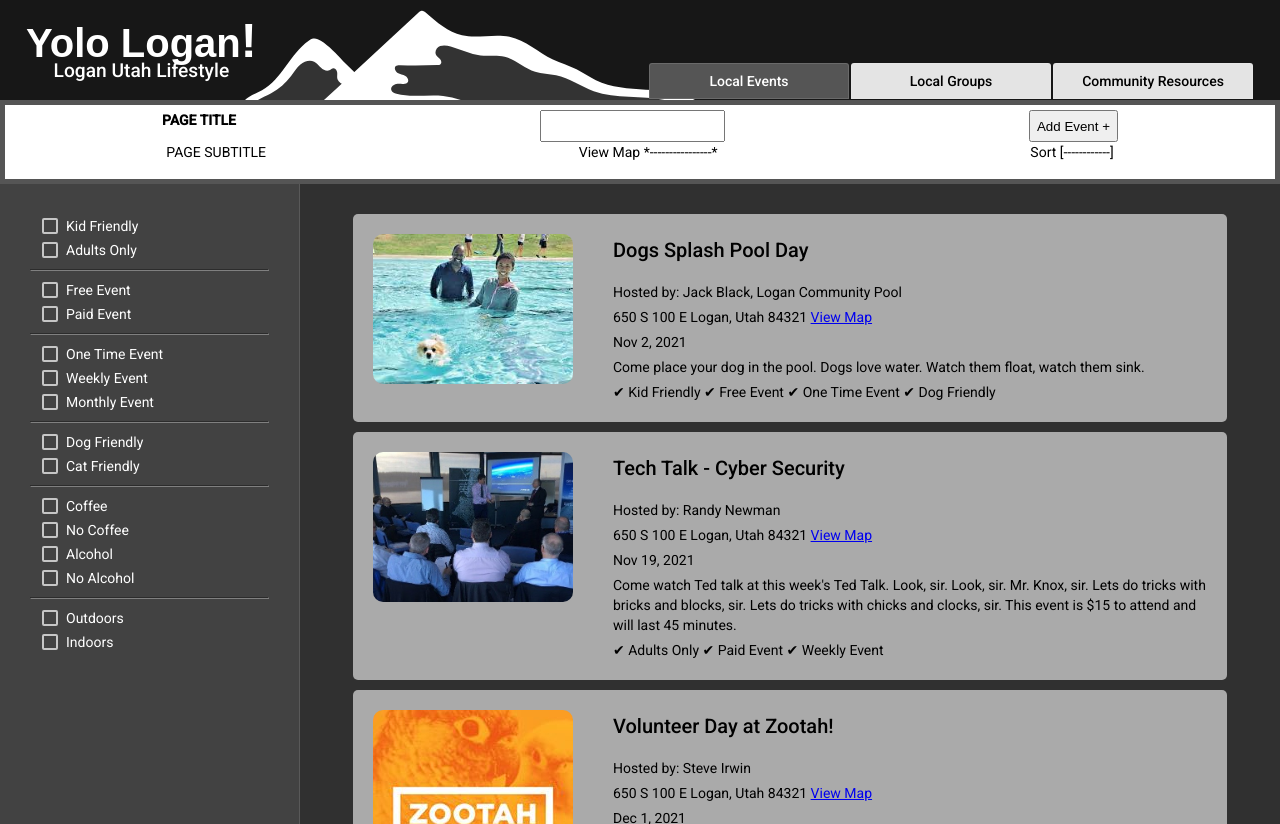
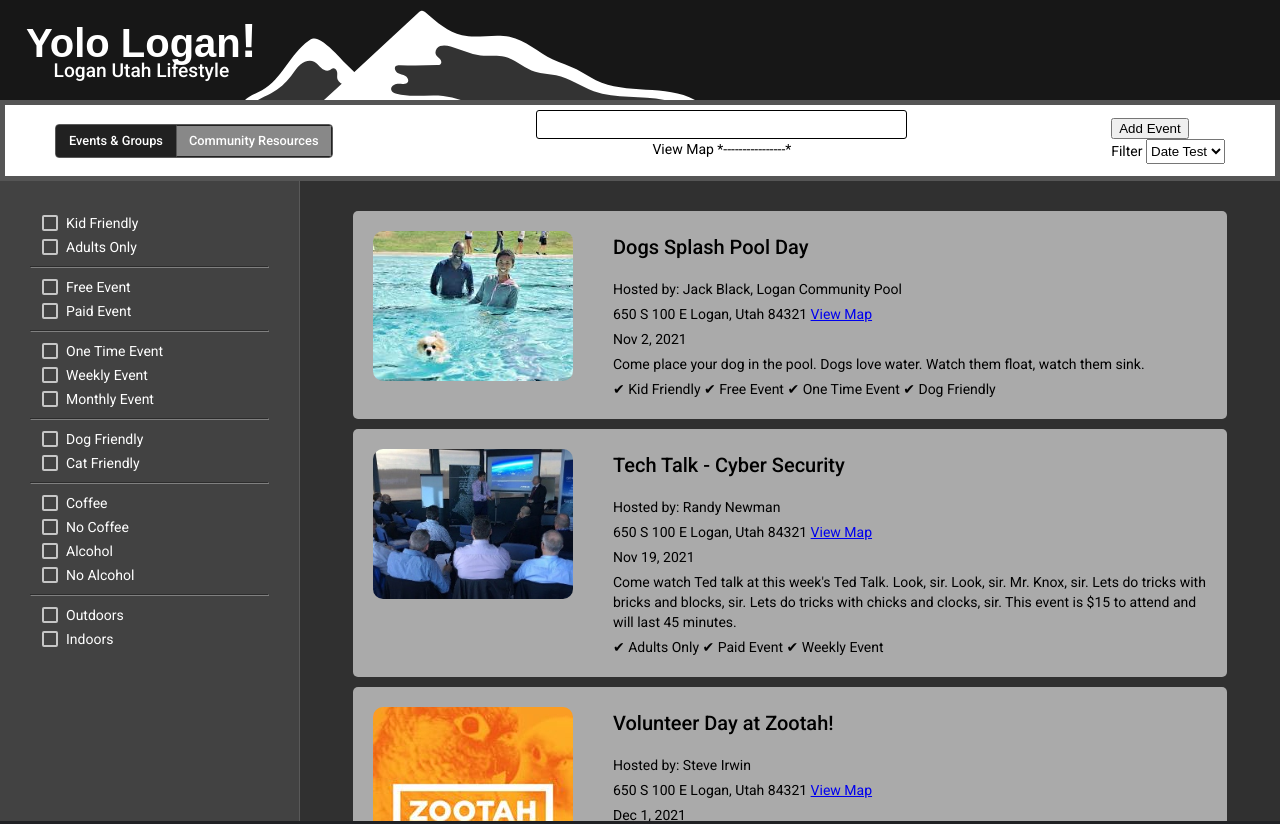
Before and after one commit to tdeckard2000/YoloLogan, an Angular app: page / in a window 1280 px wide. Built offline with nearby package versions, Linux system fonts and the light colour scheme.

Commit message:
Begin stylizing searchbar section

```diff
--- a/src/app/app.module.ts
+++ b/src/app/app.module.ts
@@ -15,6 +15,7 @@ import { FormsModule, ReactiveFormsModule } from '@angular/forms';
 import { FilterPipePipe } from './pipes/filter-pipe.pipe';
 import { HighlightTextPipe } from './pipes/highlight-text.pipe';
 import {MatCheckboxModule} from '@angular/material/checkbox';
+import {MatButtonToggleModule} from '@angular/material/button-toggle';
 
 
 @NgModule({
@@ -36,7 +37,8 @@ import {MatCheckboxModule} from '@angular/material/checkbox';
     MatSidenavModule,
     FormsModule,
     MatCheckboxModule,
-    ReactiveFormsModule
+    ReactiveFormsModule,
+    MatButtonToggleModule
   ],
   providers: [],
   bootstrap: [AppComponent]
--- a/src/app/header/header.component.html
+++ b/src/app/header/header.component.html
@@ -9,7 +9,7 @@
         Logan Utah Lifestyle
       </div>
     </div>
-    <div class="headerNavigation">
+    <!-- <div class="headerNavigation">
       <button (click)="onNavigationClick('localEvents')"
       [ngClass]="{buttonSelected: currentPage === 'localEvents'}" mat-stroked-button>Local Events
       </button>
@@ -19,6 +19,6 @@
       <button (click)="onNavigationClick('communityResources')"
       [ngClass]="{buttonSelected: currentPage === 'communityResources'}" mat-stroked-button>Community Resources
       </button>
-    </div>
+    </div> -->
   </div>
 </mat-toolbar>
--- a/src/app/search-bar/search-bar.component.html
+++ b/src/app/search-bar/search-bar.component.html
@@ -1,12 +1,29 @@
 <div class="containerMain">
   <div class="containerRow1">
-    <p class="pageTitle">PAGE TITLE</p>
-    <input [(ngModel)]="searchString" (keyup)="onSearchString()" type="text">
-    <button>Add Event +</button>
-  </div>
-  <div class="containerRow2">
-    <p>PAGE SUBTITLE</p>
-    <p>View Map *----------------*</p>
-    <p>Sort [------------]</p>
+    <div class="col1">
+      <mat-button-toggle-group class="pageToggle" name="pageToggle" aria-label="Font Style">
+        <mat-button-toggle class="pageToggleButton" value="eventsAndGroups" checked="true">Events & Groups</mat-button-toggle>
+        <mat-button-toggle class="pageToggleButton" value="communityResources">Community Resources</mat-button-toggle>
+      </mat-button-toggle-group>
+      <!-- <p class="pageTitle">Local Events & Groups</p>
+      <p>Get out on the town!</p> -->
+    </div>
+    <div class="col2">
+      <input id="searchBar" [(ngModel)]="searchString" (keyup)="onSearchString()" type="text">
+      <p>View Map *----------------*</p>
+    </div>
+    <div class="col3">
+      <button class="addEventButton">Add Event</button>
+      <label for="sortSelect">Filter </label>
+      <select name="sort" id="sortSelect">
+        <option value="">Date  <img src="../../assets/images/down-arrow.svg" alt=""> Test</option>
+        <option value="dog">Dog</option>
+        <option value="cat">Cat</option>
+        <option value="hamster">Hamster</option>
+        <option value="parrot">Parrot</option>
+        <option value="spider">Spider</option>
+        <option value="goldfish">Goldfish</option>
+    </select>
+    </div>
   </div>
 </div>
--- a/src/app/search-bar/search-bar.component.scss
+++ b/src/app/search-bar/search-bar.component.scss
@@ -1,3 +1,29 @@
+.addEventButton {
+  display: block;
+}
+
+.col1 {
+  align-self: center;
+  padding-left: 45px;
+  text-align: center;
+}
+
+.col1 p{
+  margin: 0;
+}
+
+.col2 {
+  align-self: center;
+  flex-grow: 1;
+  text-align: center;
+}
+
+.col3 {
+  align-self: center;
+  padding-right: 45px;
+  text-align: center;
+}
+
 .containerMain {
   background-color: white;
   border-width: 5px;
@@ -12,12 +38,39 @@
   justify-content: space-around;
 }
 
-.containerRow2 {
-  display: flex;
-  flex-direction: row;
-  justify-content: space-around;
-}
-
 .pageTitle {
   font-weight: bold;
 }
+
+.pageToggle {
+  font-weight: 500;
+  font-size: .8rem;
+  height: 32px;
+}
+
+.pageToggleButton {
+  display: flex;
+  align-items: center;
+}
+
+#searchBar {
+  border: solid 1px;
+  border-radius: 3px;
+  height: 25px;
+  max-width: 365px;
+  width: 100%;
+}
+
+#sortSelect {
+  height: 25px;
+}
+
+.mat-button-toggle{
+  background-color: #888888;
+  border: solid 1px #212121;
+  color: #ffffff;
+}
+
+.mat-button-toggle-checked{
+  background-color: #212121;
+}
```
Also changed, not shown: src/assets/images/down-arrow.svg (added).
